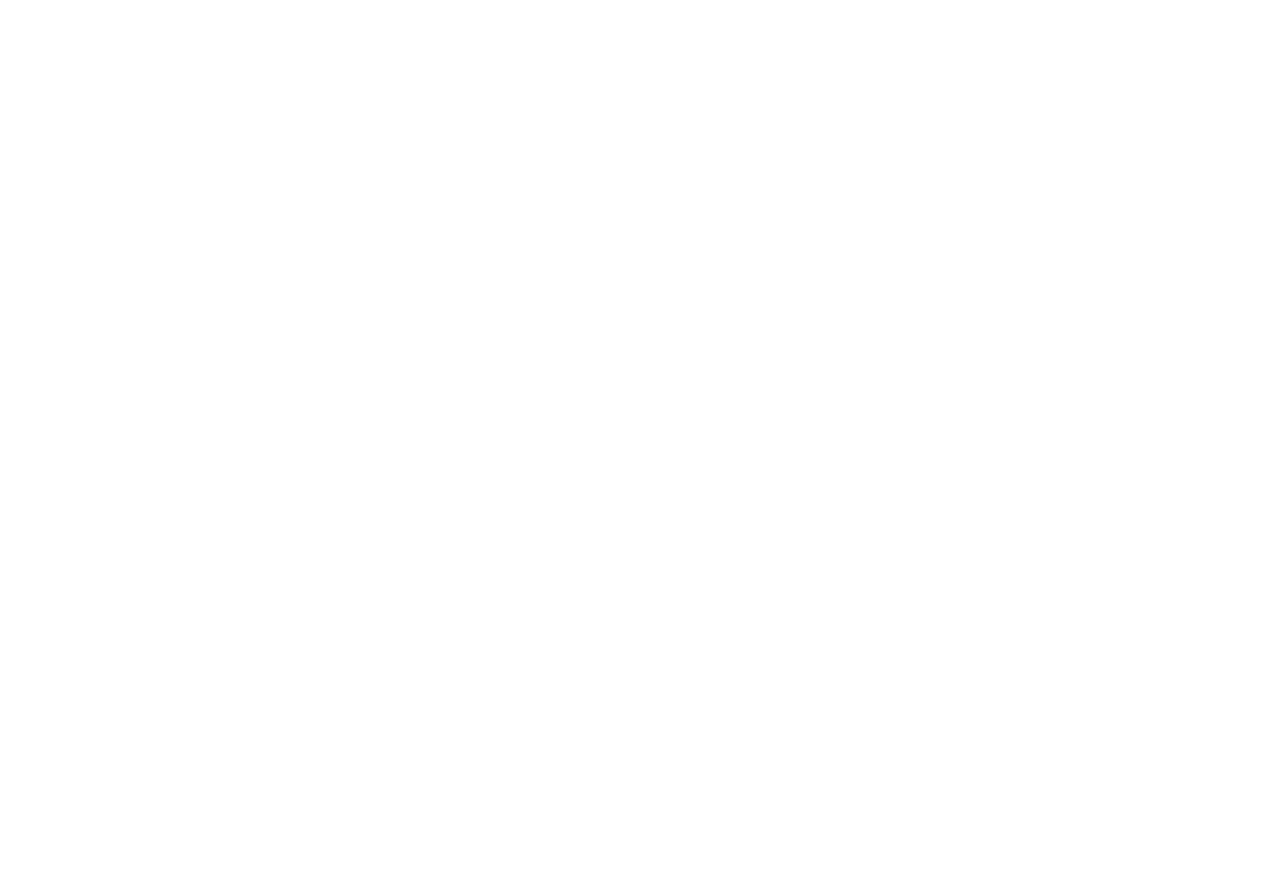
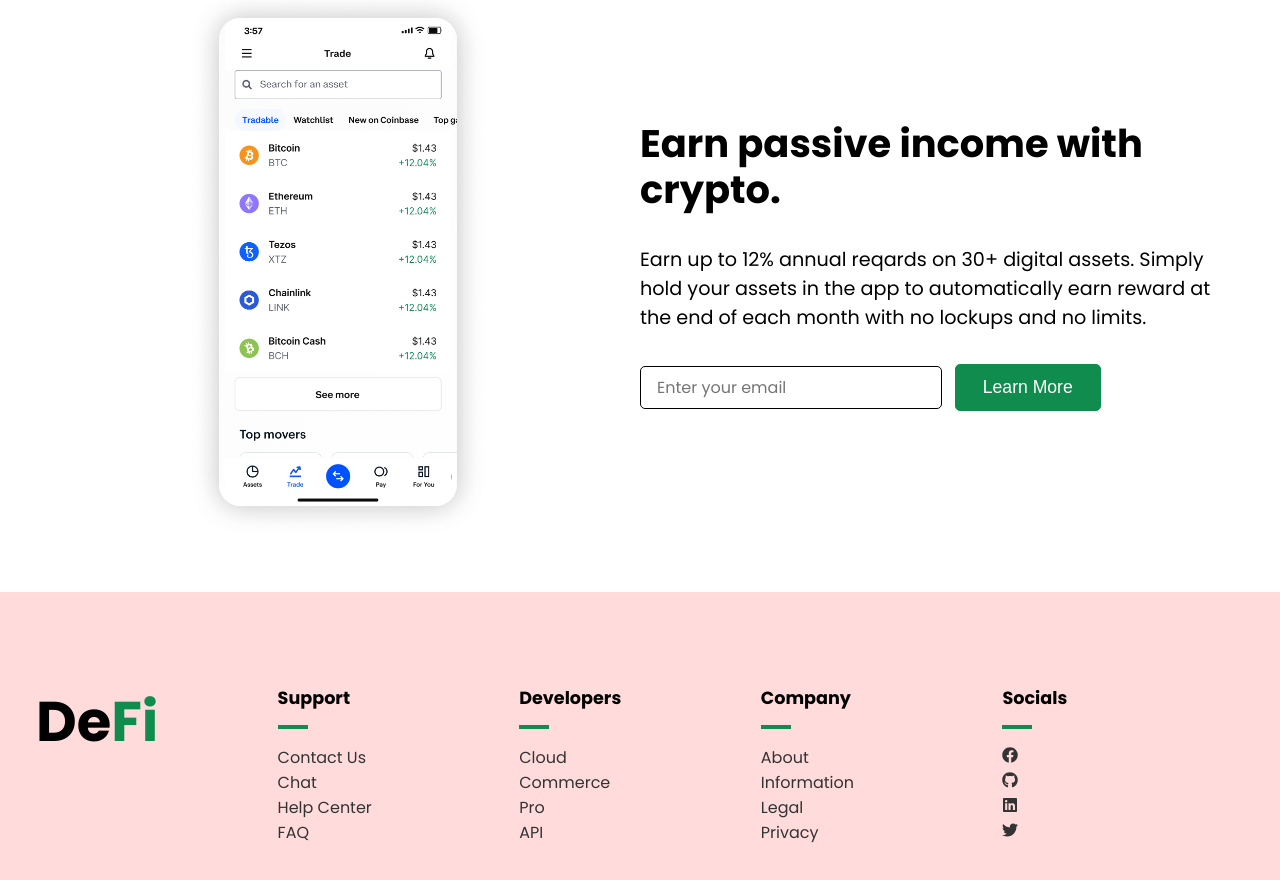
Before and after one commit to lobnor2/react-crypto-landingpage, a React (Create React App) app: page / in a window 1280 px wide. Shown: the part 700-1580 px from the top of the page. Before the commit the page ends 800 px from the top, so only its background shows below. Built offline with nearby package versions, Linux system fonts and the light colour scheme; no server answers.

Commit message:
final complete

```diff
--- a/src/App.js
+++ b/src/App.js
@@ -1,6 +1,8 @@
 import Featured from "./components/Featured";
+import Footer from "./components/Footer";
 import Hero from "./components/Hero";
 import Navbar from "./components/Navbar";
+import Signup from "./components/Signup";
 
 function App() {
   return (
@@ -8,6 +10,8 @@
       <Navbar />
       <Hero />
       <Featured />
+      <Signup />
+      <Footer />
     </>
   );
 }
--- /dev/null
+++ b/src/components/Footer.js
@@ -0,0 +1,54 @@
+import React from 'react'
+import './footer.css'
+import { FaFacebook, FaGithub, FaLinkedin, FaTwitter } from 'react-icons/fa'
+const Footer = () => {
+  return (
+    <div className='footer'>
+        <div className="container">
+            <div className="col col-1">
+                <h1>De<span className="primary">Fi</span></h1>
+
+            </div>
+            <div className="col">
+                <h5>Support</h5>
+                <span className="bar"></span>
+                    <a href="/">Contact Us</a>
+                    <a href="/">Chat</a>
+                    <a href="/">Help Center</a>
+                    <a href="/">FAQ</a>
+
+            </div>
+            <div className="col">
+                <h5>Developers</h5>
+                <span className="bar"></span>
+                    <a href="/">Cloud</a>
+                    <a href="/">Commerce</a>
+                    <a href="/">Pro</a>
+                    <a href="/">API</a>
+
+            </div>
+            <div className="col">
+                <h5>Company</h5>
+                <span className="bar"></span>
+                    <a href="/">About</a>
+                    <a href="/">Information</a>
+                    <a href="/">Legal</a>
+                    <a href="/">Privacy</a>
+
+            </div>
+            <div className="col">
+                <h5>Socials</h5>
+                <span className="bar"></span>
+                    <a href="/"><FaFacebook className='icon' /></a>
+                    <a href="/"><FaGithub className='icon'/></a>
+                    <a href="/"><FaLinkedin className='icon'/></a>
+                    <a href="/"><FaTwitter className='icon'/></a>
+
+            </div>
+        </div>
+
+    </div>
+  )
+}
+
+export default Footer
--- /dev/null
+++ b/src/components/Signup.css
@@ -0,0 +1,52 @@
+.signup {
+    /* border: 1px solid black; */
+}
+.signup .container {
+    display: grid;
+    grid-template-columns: repeat(2,1fr);
+    justify-content: center;
+    align-items: center;
+    padding: 3rem 1rem;
+}
+.signup .left {
+    text-align: center;
+}
+ .signup img {
+     width: 300px;
+ }
+ .signup img:hover {
+     transform: scale(1.05);
+     transition: .3s ease-in-out;
+ }
+ .signup .right p{
+     margin: 2rem 0;
+ }
+ .signup .right button {
+     border-radius: 5px;
+     font-weight: 400;
+ }
+
+
+ @media screen and (max-width:600px) {
+
+    .signup{
+        margin-top: -3rem;
+    }
+    .signup .container{
+        display: flex;
+        flex-direction: column;
+        margin-top: -2rem;
+
+    }
+    .signup .container img {
+        margin-bottom: 1rem;
+    }
+    .signup .container .right input , .signup .container .right button  {
+        width: 100%;
+
+    }
+
+    .signup .right h2, .signup .right p {
+        text-align: center;
+    }
+ }
--- /dev/null
+++ b/src/components/Signup.js
@@ -0,0 +1,35 @@
+import React from 'react'
+import './Signup.css'
+import Crypto  from '../assets/trade.png'
+
+
+const Signup = () => {
+  return (
+    <div className='signup'>
+        <div className="container">
+            {/* left */}
+            <div className="left">
+                <img src={ Crypto } alt="" />
+            </div>
+
+
+
+
+
+            {/* right */}
+            <div className="right">
+                <h2>Earn passive income with crypto.</h2>
+                <p>Earn up to 12% annual reqards on 30+ digital assets. Simply hold your assets in the app to automatically earn reward at the end of each month with no lockups and no limits.</p>
+
+                <input type="email" placeholder='Enter your email' />
+                <button className="btn">Learn More</button>
+            </div>
+
+
+        </div>
+
+    </div>
+  )
+}
+
+export default Signup
--- /dev/null
+++ b/src/components/footer.css
@@ -0,0 +1,27 @@
+.footer {
+    /* background-color: var(--background); */
+    padding: 5rem 0;
+    background-color: rgba(255, 0, 0, 0.14);
+    clip-path: polygon(0 0, 100%, 100% 100%, 0% 100%);
+}
+.footer .container {
+    display: grid;
+    grid-template-columns: repeat(5, 1fr);
+    /* justify-content: space-evenly; */
+    padding: 1rem;
+}
+.footer .col {
+    display: flex;
+    flex-direction: column;
+}
+.footer .bar {
+    width: 30px;
+    border-bottom: 4px solid var(--primary);
+    margin: 1rem 0;
+}
+.footer a {
+    font-size: 1rem ;
+}
+/* .col-1 {
+    font-size: ;
+} */
```
